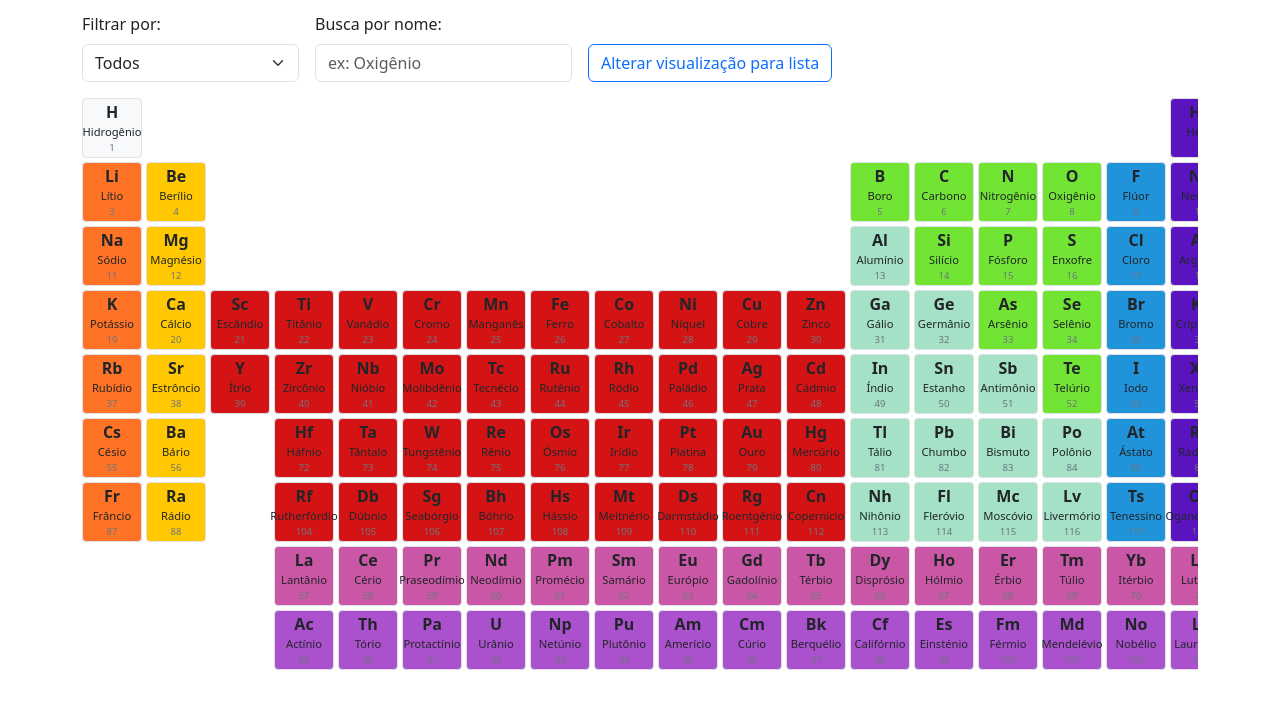
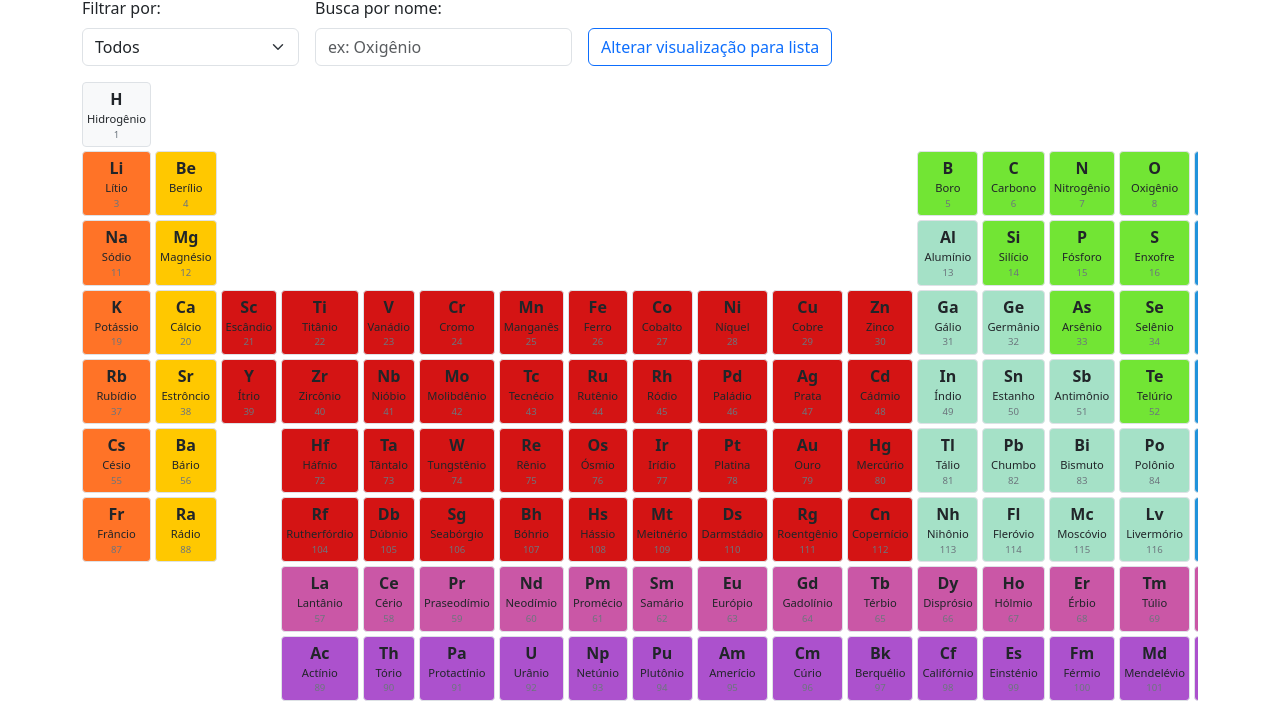
Before and after one commit to CTA-IFRS/Tabela-Periodica-Acessivel, a plain HTML site: page index.html in a window 1280 px wide. Shown: the part 76-800 px from the top of the page. Drawn offline with Linux system fonts and the light colour scheme.

Commit message:
css adjustment

```diff
--- a/css/app.css
+++ b/css/app.css
@@ -6,10 +6,14 @@
 .periodic-table
 {
     display: grid;
-    grid-template-columns: repeat(18, 60px);
-    grid-auto-rows: 60px;
+    grid-template-columns: repeat(18, 1fr); /* Cada coluna ocupa a mesma fração do espaço */
+    grid-auto-rows: minmax(48px, 1fr);      /* Altura mínima, cresce conforme o espaço */
     gap: 4px;
-    min-width: 1100px;
+    width: 100%;                            /* Ocupa toda a largura do container */
+    min-width: 0;                           /* Permite encolher junto com o container */
+    max-width: 100vw;
+    transform-origin: top left;
+    scale: 1;                               /* Remove escala fixa */
 }
 
 .elemento
--- a/index.html
+++ b/index.html
@@ -10,7 +10,7 @@
     <link href="css/app.css" rel="stylesheet" />
   </head>
 
-  <body class="p-3">
+  <body>
     <div class="container">
       <h1 class="mb-4">Tabela Peri&oacute;dica Acess&iacute;vel</h1>
 
```
